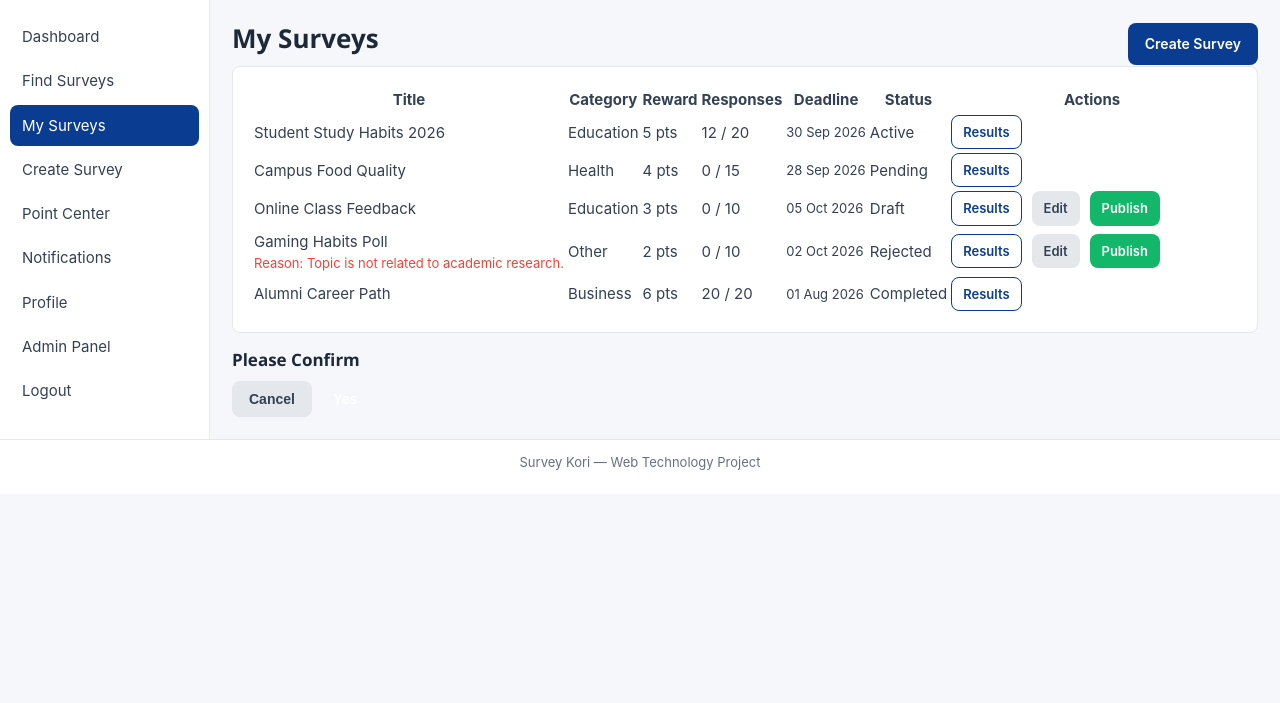
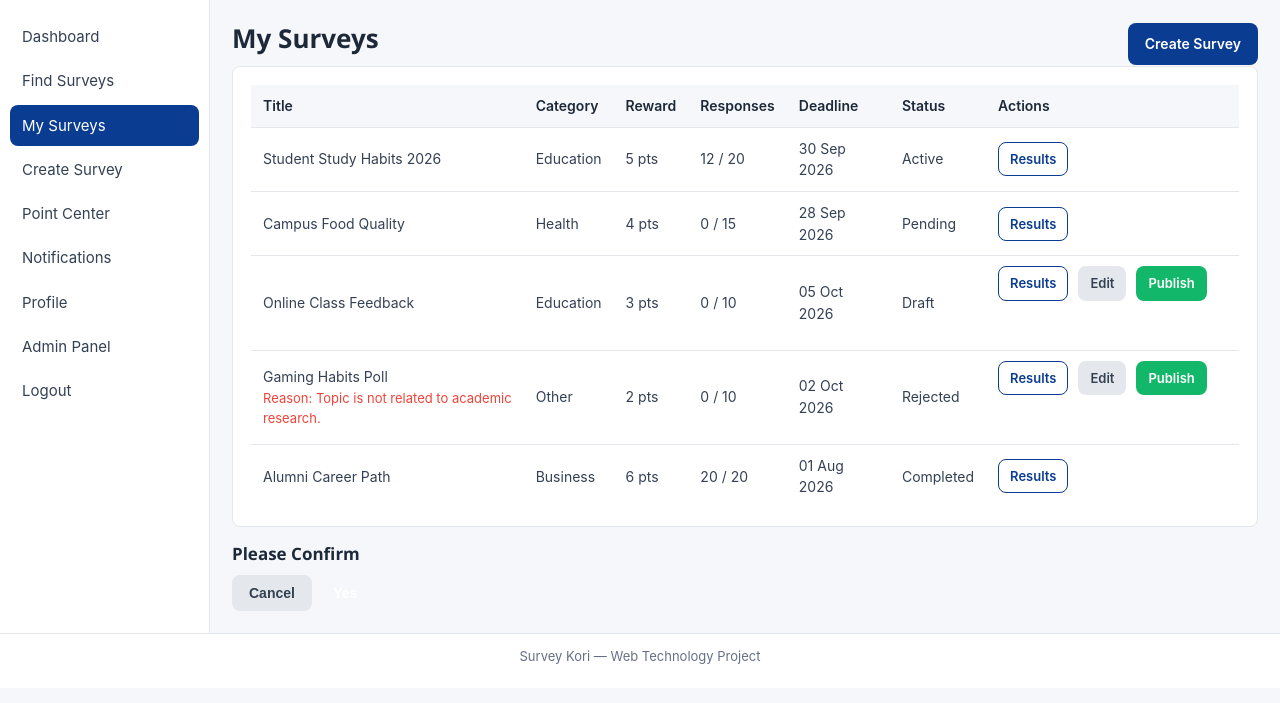
Before and after one commit to rehanthestar/surveykori, a PHP site: page /survey/my-surveys.html in a window 1280 px wide. Shown: the part 55-758 px from the top of the page. Run offline with PHP 8.4, Linux system fonts and the light colour scheme.

Commit message:
added tables css part

```diff
--- a/surveykori-uxui/assets/css/components.css
+++ b/surveykori-uxui/assets/css/components.css
@@ -85,3 +85,11 @@
     align-items: center;
 }
 .notif-card.unread {border-left-color: var(--secondary); background: #F8FBFF;}
+
+.table-wrap {overflow-x: auto;}
+table.table {width: 100%; border-collapse: collapse; background: #fff;}
+table.table th, table.table td {
+    text-align: left; padding: 10px 12px; border-bottom: 1px solid var(--border); font-size: 14px;
+}
+table.table th {background: var(--bg); color: var(--dark); font-weight: 600;}
+table.table tr:last-child td {border-bottom: none;}
```
